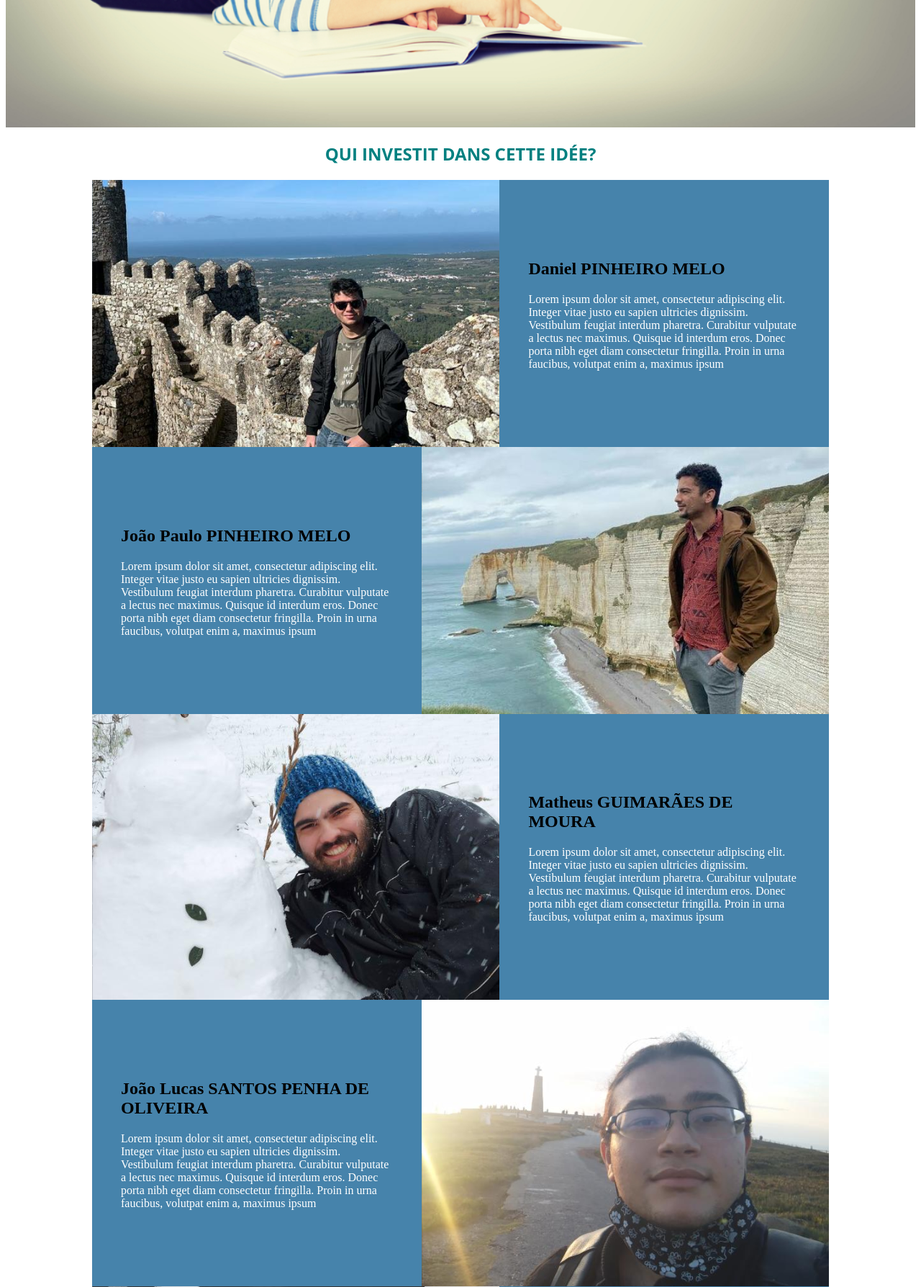
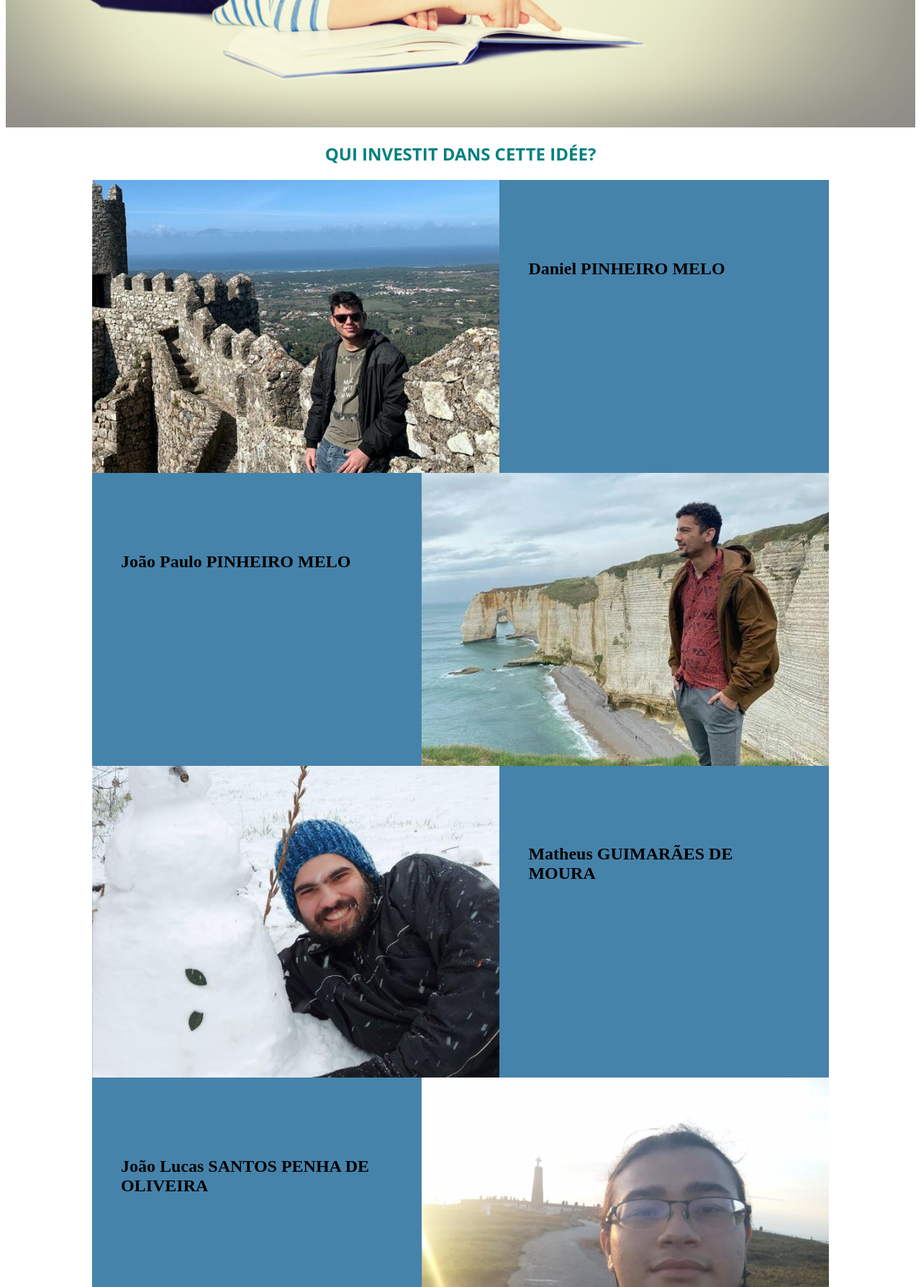
Before and after one commit to danielpm153/Projet_TECWEB, a PHP site: page /views/whoweare.php in a window 1280 px wide. Shown: the part 679-2467 px from the top of the page at 72% size. Run offline with PHP 8.4, Linux system fonts and the light colour scheme.

Commit message:
discricao

```diff
--- a/views/whoweare.php
+++ b/views/whoweare.php
@@ -20,12 +20,7 @@
 
             <div class="item-2-mosaico">
                 <h2>Daniel PINHEIRO MELO</h2>
-                <p>Lorem ipsum dolor sit amet, consectetur adipiscing elit.
-                    Integer vitae justo eu sapien ultricies dignissim. Vestibulum
-                    feugiat interdum pharetra. Curabitur vulputate a lectus nec
-                    maximus. Quisque id interdum eros. Donec porta nibh eget diam
-                    consectetur fringilla. Proin in urna faucibus, volutpat enim a,
-                    maximus ipsum</p>
+                <p><br/><br/><br/><br/><br/><br/><br/><br/></p>
             </div><!--item2-mosaico-->
 
         </div><!--flex-mosaico-->
@@ -35,12 +30,7 @@
 
             <div class="item-2-mosaico" style="order:1;">
                 <h2>João Paulo PINHEIRO MELO</h2>
-                <p>Lorem ipsum dolor sit amet, consectetur adipiscing elit.
-                    Integer vitae justo eu sapien ultricies dignissim. Vestibulum
-                    feugiat interdum pharetra. Curabitur vulputate a lectus nec
-                    maximus. Quisque id interdum eros. Donec porta nibh eget
-                    diam consectetur fringilla. Proin in urna faucibus, volutpat
-                    enim a, maximus ipsum</p>
+                <p><br/><br/><br/><br/><br/><br/><br/><br/></p>
             </div><!--item2-mosaico-->
 
         </div><!--flex-mosaico-->
@@ -50,12 +40,7 @@
 
             <div class="item-2-mosaico">
                 <h2>Matheus GUIMARÃES DE MOURA</h2>
-                <p>Lorem ipsum dolor sit amet, consectetur adipiscing elit.
-                    Integer vitae justo eu sapien ultricies dignissim. Vestibulum
-                    feugiat interdum pharetra. Curabitur vulputate a lectus nec
-                    maximus. Quisque id interdum eros. Donec porta nibh eget diam
-                    consectetur fringilla. Proin in urna faucibus, volutpat enim a,
-                    maximus ipsum</p>
+                <p><br/><br/><br/><br/><br/><br/><br/><br/></p>
             </div><!--item2-mosaico-->
 
         </div><!--flex-mosaico-->
@@ -65,12 +50,7 @@
 
             <div class="item-2-mosaico" style="order:1;">
                 <h2>João Lucas SANTOS PENHA DE OLIVEIRA</h2>
-                <p>Lorem ipsum dolor sit amet, consectetur adipiscing elit.
-                    Integer vitae justo eu sapien ultricies dignissim.
-                    Vestibulum feugiat interdum pharetra. Curabitur
-                    vulputate a lectus nec maximus. Quisque id interdum eros.
-                    Donec porta nibh eget diam consectetur fringilla.
-                    Proin in urna faucibus, volutpat enim a, maximus ipsum</p>
+                <p><br/><br/><br/><br/><br/><br/><br/><br/></p>
             </div><!--item2-mosaico-->
 
         </div><!--flex-mosaico-->
@@ -80,12 +60,7 @@
 
             <div class="item-2-mosaico">
                 <h2>Joel Kalil DA SILVA PONTES</h2>
-                <p>Lorem ipsum dolor sit amet, consectetur adipiscing elit.
-                    Integer vitae justo eu sapien ultricies dignissim.
-                    Vestibulum feugiat interdum pharetra. Curabitur
-                    vulputate a lectus nec maximus. Quisque id interdum eros.
-                    Donec porta nibh eget diam consectetur fringilla.
-                    Proin in urna faucibus, volutpat enim a, maximus ipsum</p>
+                <p><br/><br/><br/><br/><br/><br/><br/><br/></p>
             </div><!--item2-mosaico-->
 
         </div><!--flex-mosaico-->
@@ -95,12 +70,7 @@
 
             <div class="item-2-mosaico" style="order:1;">
                 <h2>Sun YISHAN</h2>
-                <p>Lorem ipsum dolor sit amet, consectetur adipiscing elit.
-                    Integer vitae justo eu sapien ultricies dignissim.
-                    Vestibulum feugiat interdum pharetra. Curabitur vulputate
-                    a lectus nec maximus. Quisque id interdum eros. Donec porta
-                    nibh eget diam consectetur fringilla. Proin in urna faucibus,
-                    volutpat enim a, maximus ipsum</p>
+                <p><br/><br/><br/><br/><br/><br/><br/><br/></p>
             </div><!--item2-mosaico-->
 
         </div><!--flex-mosaico-->
```
